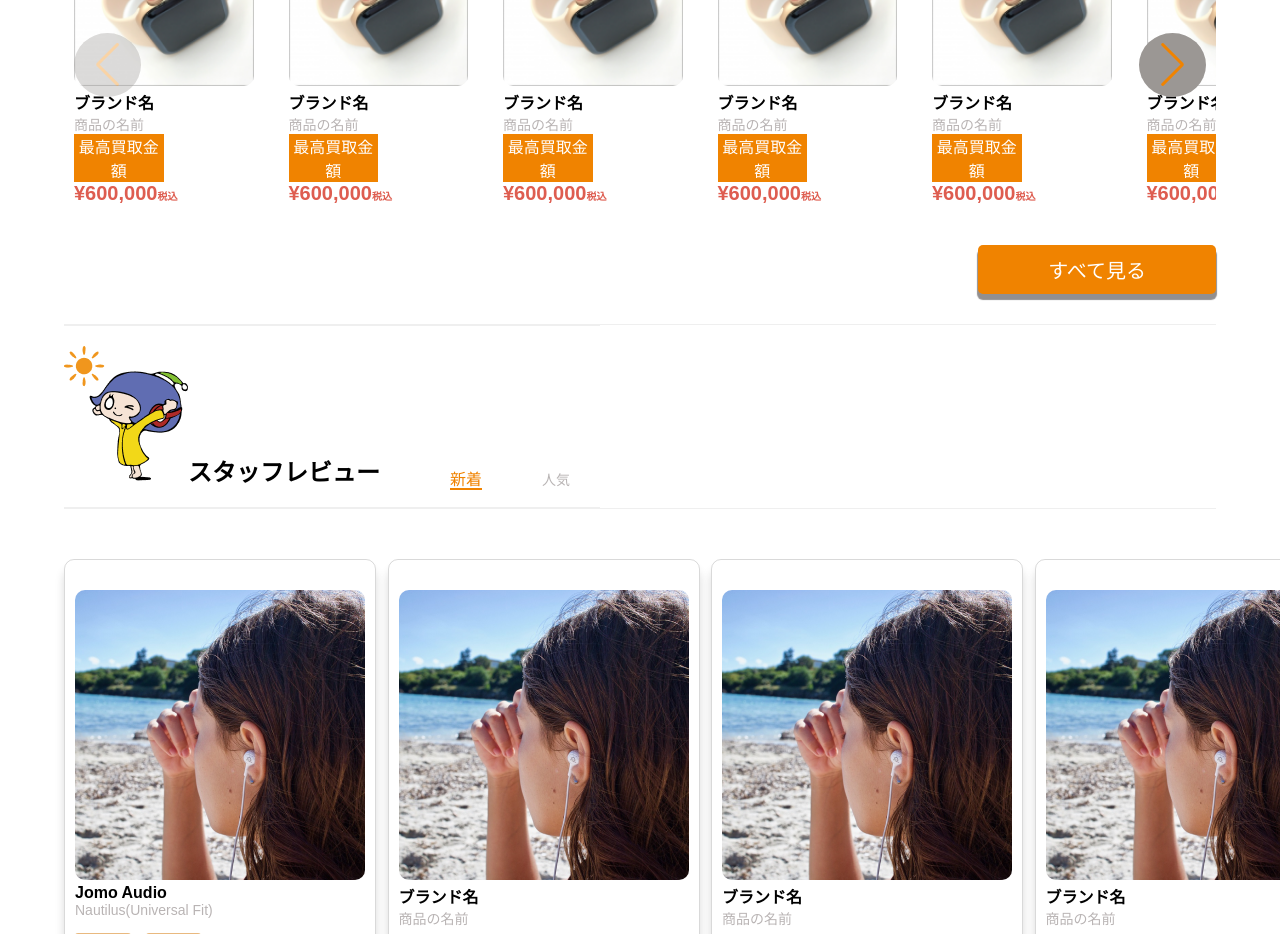
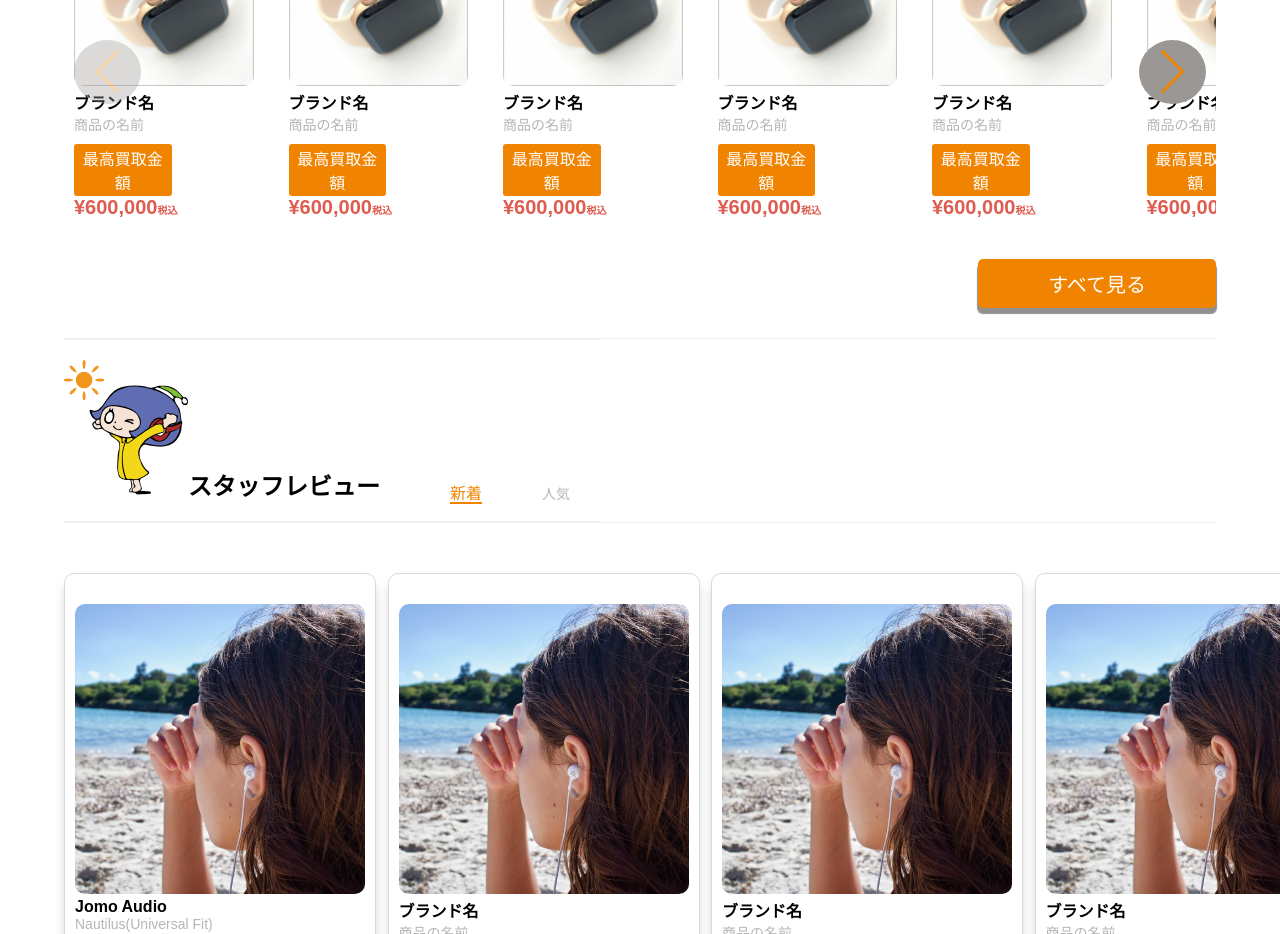
Before and after one commit to liupeiyu21/new-ear-, a React (Vite) app: page / in a window 1280 px wide. Shown: the part 2400-3334 px from the top of the page. Built offline with nearby package versions, Linux system fonts and the light colour scheme.

Commit message:
最高金額を修正

```diff
--- a/src/PcTop.css
+++ b/src/PcTop.css
@@ -598,10 +598,14 @@ h1 > img{
     color: #F08300;
 }
 .heighprice-status{
+    border-radius: 3px;
+    padding: 2px 4px;
+    margin-top: 10px;
     width: 50%;
     background-color: #F08300;
     color: #fff;
     text-align: center
+
 }
 .heighprice > .swiper > .swiper-wrapper > .swiper-slide:hover{
     /* color: #F08300; */
```
